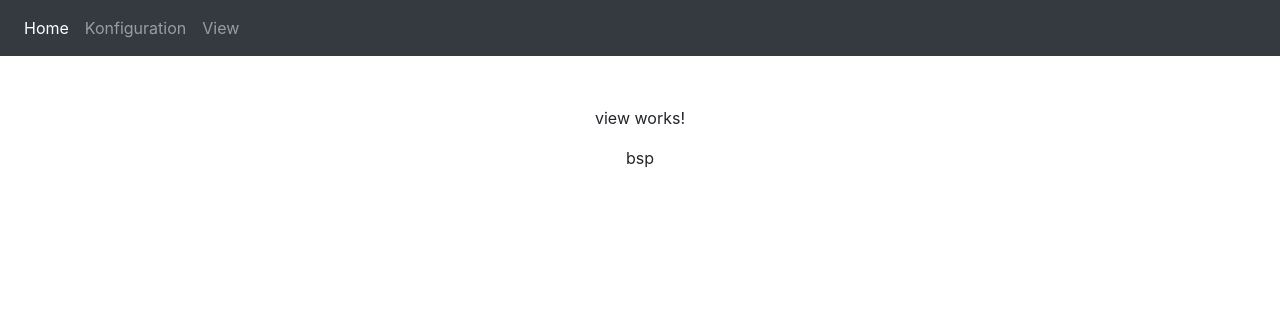
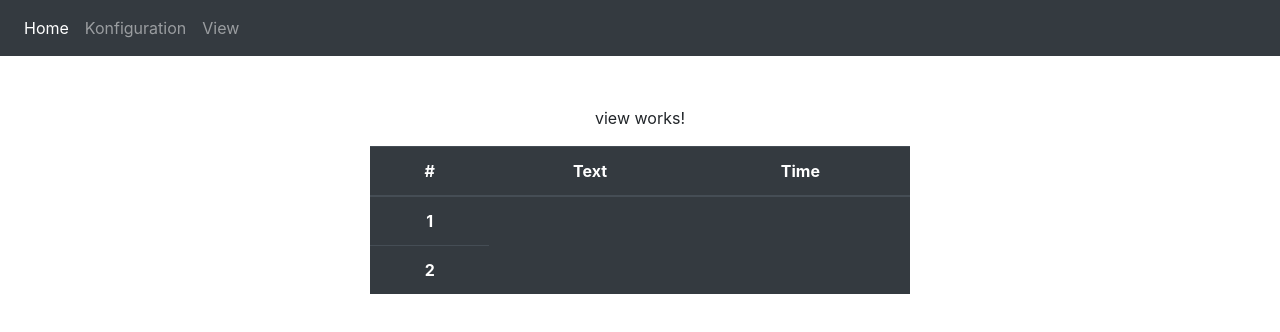
Before and after one commit to dguer/fhwn_web19_3, an Angular app in the folder ChangeDetection/: page /view in a window 1280 px wide. Shown: the top 332 px of the page. Built offline with nearby package versions, Linux system fonts and the light colour scheme.

Commit message:
added table

```diff
--- a/ChangeDetection/package.json
+++ b/ChangeDetection/package.json
@@ -23,6 +23,7 @@
     "express": "^4.17.1",
     "jquery": "^3.4.1",
     "popper.js": "^1.16.0",
+    "puppeteer": "^2.0.0",
     "rxjs": "~6.4.0",
     "tslib": "^1.10.0",
     "zone.js": "~0.9.1"
--- a/ChangeDetection/src/app/rest/rest.component.html
+++ b/ChangeDetection/src/app/rest/rest.component.html
@@ -2,12 +2,14 @@
     <div class="container">
         <div class="row">
             <div class="col-md-6 offset-sm-3 text-center">
-                <p>rest works!</p>
+                <p>Konfiguration</p>
+                <form action="/ChangeDetection/src/app/view/view.component.html" method="POST">
+                    <div class="form-row">
+                            <input type="text" class="form-control" id="inputText" placeholder="Text">
+                    </div>
+                    <button type="submit" class="btn btn-primary">Submit</button>
+                </form>
             </div>
-        </div>
-        <div class="row">
-            <div class="col-md-6 offset-sm-3 text-center">bsp</div>
-
         </div>
     </div>
 </div>
--- a/ChangeDetection/src/app/view/view.component.html
+++ b/ChangeDetection/src/app/view/view.component.html
@@ -3,11 +3,28 @@
         <div class="row">
             <div class="col-md-6 offset-sm-3 text-center">
                 <p>view works!</p>
+                <table class="table table-dark">
+                    <thead>
+                      <tr>
+                        <th scope="col">#</th>
+                        <th scope="col">Text</th>
+                        <th scope="col">Time</th>
+                      </tr>
+                    </thead>
+                    <tbody>
+                      <tr>
+                        <th scope="row">1</th>
+
+                      </tr>
+                      <tr>
+                        <th scope="row">2</th>
+
+                      </tr>
+
+                    </tbody>
+                  </table>
             </div>
         </div>
-        <div class="row">
-            <div class="col-md-6 offset-sm-3 text-center">bsp</div>
 
-        </div>
     </div>
 </div>
```
Also changed, not shown: 1 other file (tests, documents, lock files or other folders).
